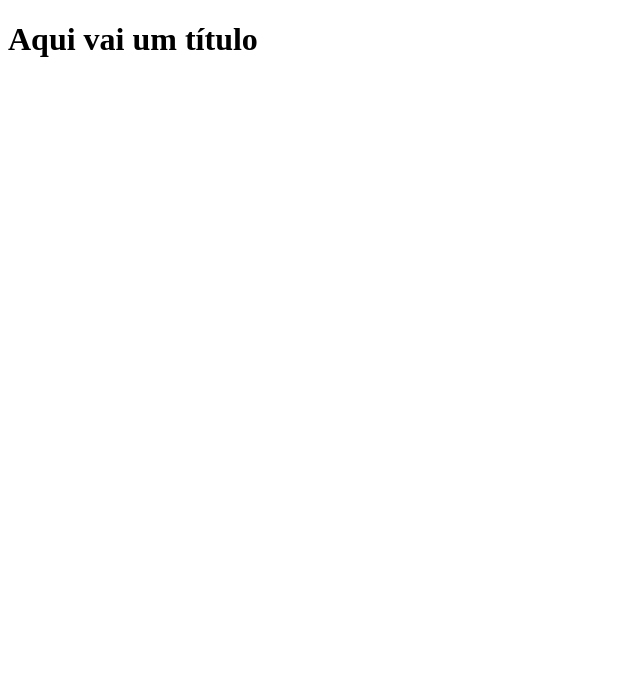
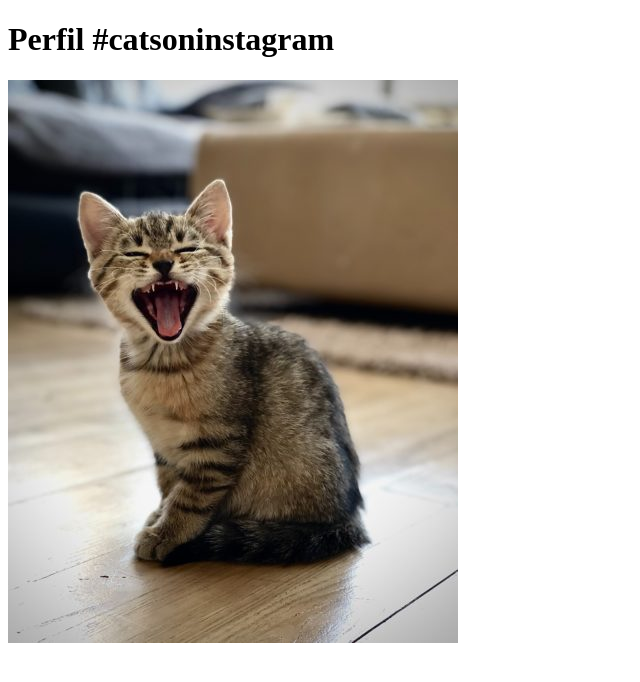
Before and after one commit to sordib/potencia-feminina-git-e-github, a plain HTML site: page exercicio/index.html in a window 1280 px wide. Shown: the whole page, without its empty margins (0-640 px from the left). Drawn offline with Linux system fonts and the light colour scheme.

Commit message:
criação de pasta e arquivo referente ao modulo3

```diff
--- a/exercicio/index.html
+++ b/exercicio/index.html
@@ -1,10 +1,11 @@
 <!DOCTYPE html>
 <html lang="pt-br">
     <head>
-        <title>Título da página</title>
+        <title>Fanpage de Gatinhos</title>
         <meta charset="utf-8">
     </head>
     <body>
-        <h1>Aqui vai um título</h1>
+        <h1>Perfil #catsoninstagram</h1>
+        <img src="imagens/gato-fofo.jpg" />
     </body>
 </html>
```
Also changed, not shown: exercicio/imagens/gato-fofo.jpg (added), 1 other file.
